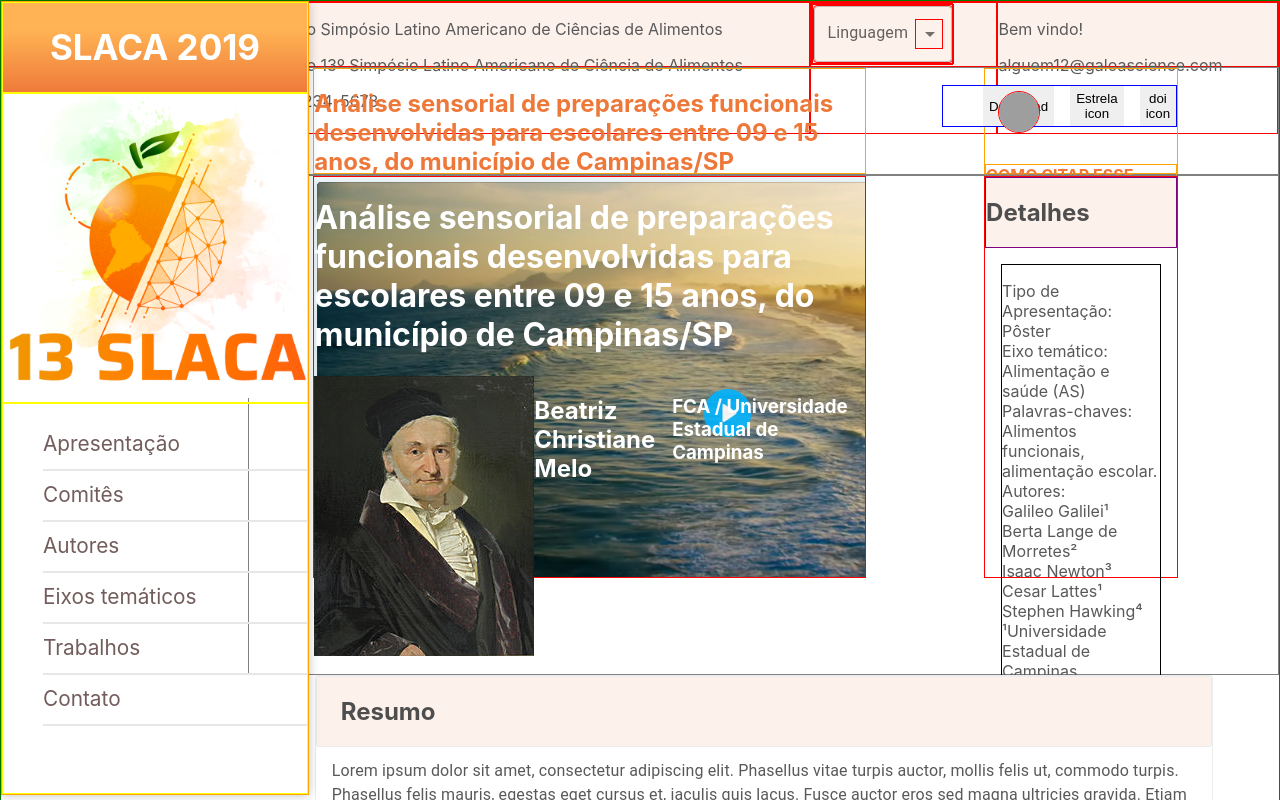
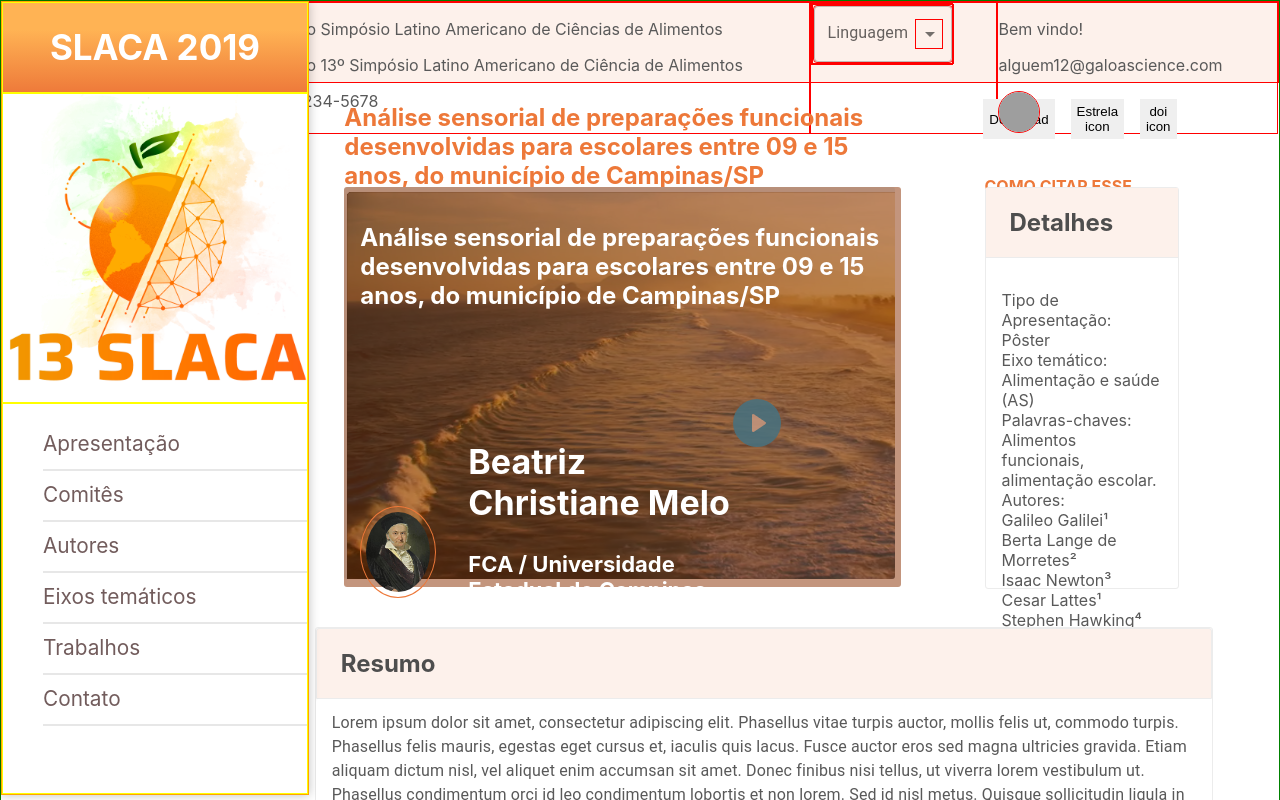
Before and after one commit to LarissaLanes/Chuva-Slaca, a React (Create React App) app in the folder slaca/: page / in a window 1280 px wide. Shown: the top 800 px of the page. Built offline with nearby package versions, Linux system fonts and the light colour scheme; grey boxes are pictures that could not be loaded; the HTML template or start-up script is replaced by a standard one.

Commit message:
seção video estilizada

```diff
--- a/slaca/src/components/VideoPage.js
+++ b/slaca/src/components/VideoPage.js
@@ -1,6 +1,8 @@
 import { DivVideo, Section1, Section2 } from "../styled/VideoPage-styled";
 import "../styled/style.css";
 import perfilVideo from "../assets/perfil.png"
+import Avatar from '@mui/material/Avatar';
+import Stack from '@mui/material/Stack';
 
 const VideoPage = () => {
     return(
@@ -26,16 +28,20 @@ const VideoPage = () => {
             </Section1>
             <Section2 >
                 <div className="background-image">
-                    <h1>Análise sensorial de preparações funcionais desenvolvidas para escolares entre 09 e 15 anos, do município de Campinas/SP </h1>
+                    <article>
 
-                    <article>
+                    <>
+                    <h2>Análise sensorial de preparações funcionais desenvolvidas para escolares entre 09 e 15 anos, do município de Campinas/SP </h2>
                     <img src={perfilVideo}/>
+                    <div>
                     <h1>Beatriz Christiane Melo</h1>
                     <h3>FCA / Universidade Estadual de Campinas</h3>
+                    </div>
+
+                  </>
                     </article>
-
                 </div>
-                <section>
+                <section className="border-create">
                     <article>
                         <h2>Detalhes</h2>
                     </article>
--- a/slaca/src/styled/Header-styled.js
+++ b/slaca/src/styled/Header-styled.js
@@ -2,7 +2,7 @@ import styled from "styled-components"
 
 export const DivHeader = styled.div`
     border: solid red 1px;
-    height: 8vh;
+    height: 10vh;
     background-color: #FDF1EB;
     display: grid;
     grid-template-columns: 3fr 1fr 1.5fr;
--- a/slaca/src/styled/Text-styled.js
+++ b/slaca/src/styled/Text-styled.js
@@ -16,7 +16,7 @@ export const DivText = styled.div`
 
         section{
             border: solid 1px #ECECEC;
-            border-radius: 3px;
+            border-radius: 3px 3px 0px 0px;
             background-color:#FDF1EB;
             /* border: solid 1px purple; */
 
--- a/slaca/src/styled/VideoPage-styled.js
+++ b/slaca/src/styled/VideoPage-styled.js
@@ -3,10 +3,10 @@ import styled from "styled-components"
 export const DivVideo = styled.div`
     display: grid;
     grid-template-rows: 0.5fr 5fr;
-    height: 76vh;
+    height: 68vh;
 
     div{
-        border: solid grey 1px;
+        /* border: solid grey 1px; */
     }
 `
 
@@ -15,8 +15,8 @@ export const Section1 = styled.div`
     grid-template-columns: 5fr 2fr;
 
     div{
-        border: solid orange 1px;
-        margin-left: 4em;
+        /* border: solid orange 1px; */
+        margin-left: 6em;
         width: 43vw;
         height: 13vh;
 
@@ -26,7 +26,7 @@ export const Section1 = styled.div`
     }
 
     section{
-        border: solid orange 1px;
+        /* border: solid orange 1px; */
         width: 15vw;
         height: 13vh;
         display: flex;
@@ -35,13 +35,14 @@ export const Section1 = styled.div`
 
 
         h4{
-            border: solid orange 1px;
+            /* border: solid orange 1px; */
             color:#ED7839;
+
 
         }
 
         ul{
-            border: solid blue 1px;
+            /* border: solid blue 1px; */
             gap:1em;
             list-style:none;
             display: flex;
@@ -70,29 +71,77 @@ export const Section2 = styled.div`
 
 
     div{
-        border: solid red 1px;
+        /* border: solid red 1px; */
         width: 43vw;
-        height: 50vh;
-        margin-left: 4em;
+        height: 49vh;
+        margin-left: 6em;
 
         h1{
             color: white;
+
         }
 
         article{
-            display: flex;
+            z-index: 0;
+            background: rgba(141, 53, 6, 0.521);
+            width: 41vw;
+            height: 46vh;
+            position:absolute;
+            /* justify-content: center; */
+            border-radius: 3px;
+            /* border: solid;      */
+            padding :1em ;
+            /* display: flex;
+            flex-direction: column; */
+            /* display: inline; */
 
 
+            h1{
+                color: white;
+                /* display: inline; */
+                /* margin-bottom: 70vh; */
+                font-size:34px;
 
-            h1,h3{
+            }
+
+            div{
+                height: 17vh;
+                width: 22vw;
+                /* border: solid; */
+                margin-left: 2em;
+                display: inline-block;
+            }
+
+            h3{
                 color: white;
+                /* display: inline; */
+                /* margin-bottom: 70vh; */
+                font-size:22px;
+            }
+
+            h2{
+                color: white;
+            }
+
+            img{
+                height: 10vh;
+                width: 5vw;
+                border-radius: 50%;
+                border: solid 1px #ED7839;
+                padding: 5px;
+                margin-top: 11em;
+                display: inline;
+                /* margin-top: 20vh ; */
+                /* display: inline; */
+
+
             }
         }
 
     }
 
     section{
-        border: solid red 1px;
+        /* border: solid red 1px; */
         width: 15vw;
         height: 50vh;
         display: grid;
@@ -100,17 +149,19 @@ export const Section2 = styled.div`
 
 
         article{
-            border:solid 1px purple;
+            /* border:solid 1px purple; */
             background-color:#FDF1EB;
+            border-bottom: solid 1px #ECECEC;
 
             h2{
                 color:#4E4E4E;
+                margin-left: 1em;
             }
         }
     }
 
     aside{
-        border:solid 1px;
+        /* border:solid 1px; */
         margin:1em;
     }
 `
--- a/slaca/src/styled/style.css
+++ b/slaca/src/styled/style.css
@@ -1,5 +1,14 @@
 .background-image{
     background-image: url("../assets/capa-video.png");
+    z-index: 1;
+    border-radius: 3px;
+    transition: all 0.8s;
+    cursor: pointer;
+}
+
+.background-image:hover{
+    -webkit-transform: scale(1.1);
+    transform: scale(1.1);
 }
 
 .border-create{
```
